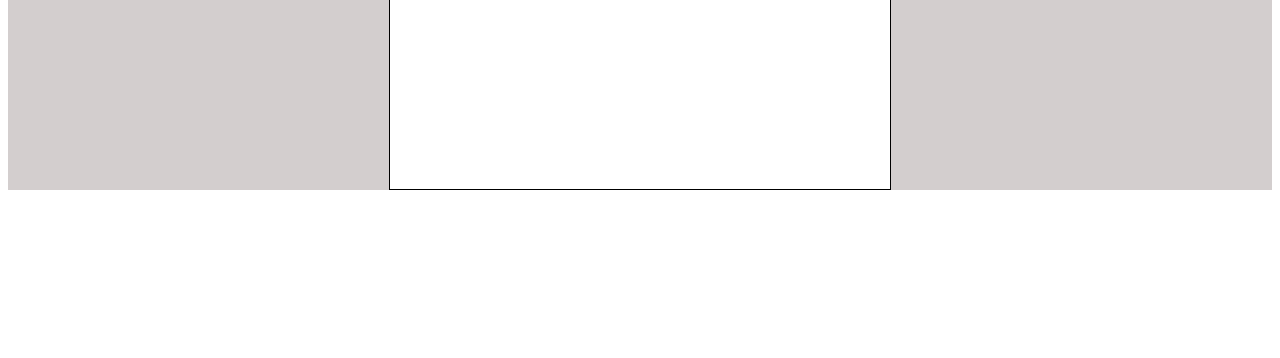
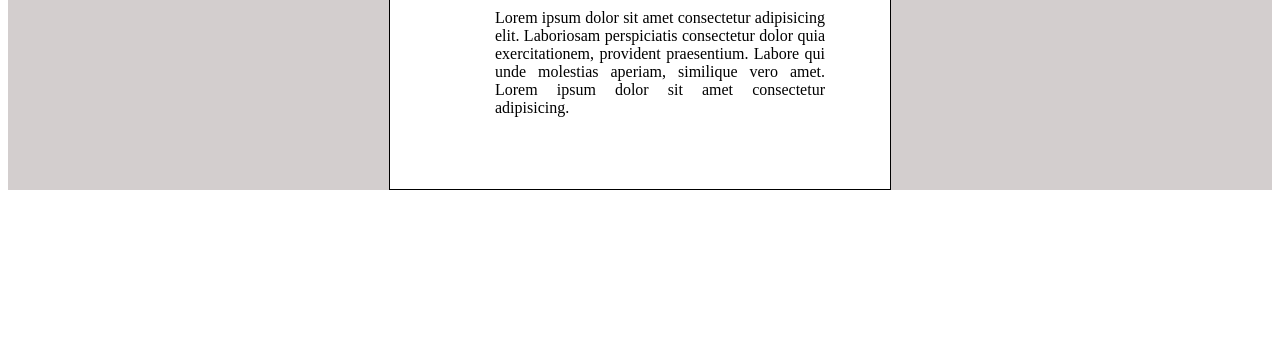
Before and after one commit to Gunel2727/LayoutHtmlCode, a plain HTML site: page index5.html in a window 1280 px wide. Shown: the part 442-800 px from the top of the page. Drawn offline with nearby package versions, Linux system fonts and the light colour scheme; a web font is replaced by a local one.

Commit message:
code added

```diff
--- a/index5.html
+++ b/index5.html
@@ -27,7 +27,7 @@
             </div>
             <div class="desc">
                 <p>Lorem ipsum dolor sit amet consectetur adipisicing elit. Laboriosam perspiciatis consectetur dolor
-                    quia exercitationem, provident praesentium. Labore qui unde molestias aperiam, similique vero amet.
+                    quia exercitationem, provident praesentium. Labore qui unde molestias aperiam, similique vero amet. Lorem ipsum dolor sit amet consectetur adipisicing.
                 </p>
             </div>
         </div>
--- a/style5.css
+++ b/style5.css
@@ -34,3 +34,9 @@
     width:200px;
     margin:-90px 160px;
 }
+
+.desc{
+    margin:115px 105px;
+    width:330px;
+    text-align:justify;
+}
```
